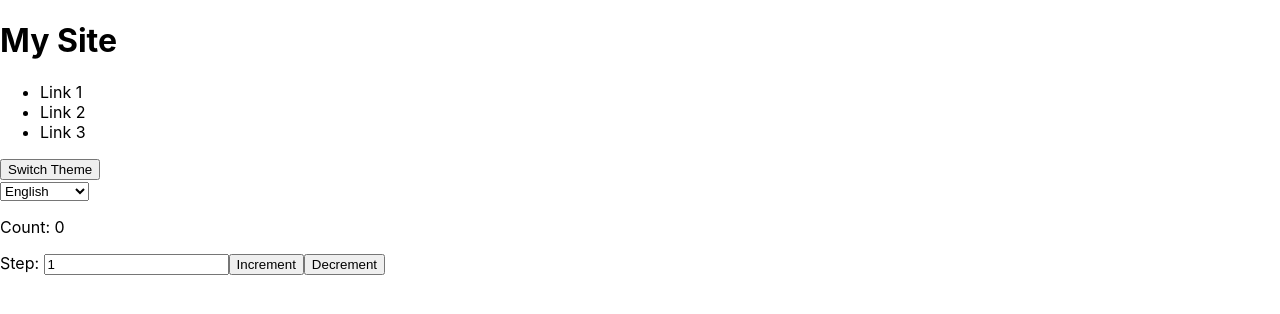
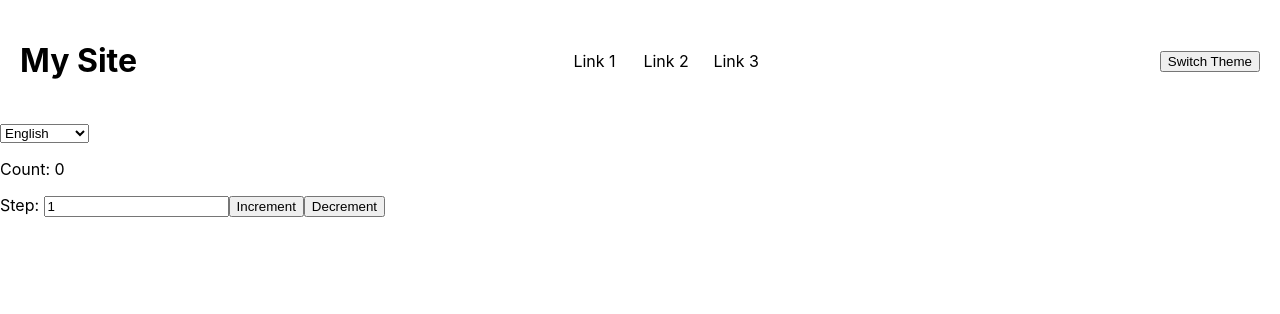
Before and after one commit to ONL-JS-FE2022-1/redux-toolkit, a React (Create React App) app: page / in a window 1280 px wide. Shown: the top 314 px of the page. Built offline with nearby package versions, Linux system fonts and the light colour scheme.

Commit message:
Add styles for Header

```diff
--- /dev/null
+++ b/src/components/Header/Header.module.scss
@@ -0,0 +1,17 @@
+.header {
+    display: flex;
+    justify-content: space-between;
+    align-items: center;
+    padding: 20px;
+}
+
+
+.navList {
+    display: flex;
+    justify-content: space-between;
+    list-style: none;
+    &Item {
+        margin: 0 10px;
+        min-width: 50px;
+    }
+}
--- a/src/components/Header/index.js
+++ b/src/components/Header/index.js
@@ -1,14 +1,15 @@
 import React from 'react';
+import styles from './Header.module.scss';
 
 const Header = () => {
     return (
-        <header>
+        <header className={styles.header}>
             <h1>My Site</h1>
             <nav>
-                <ul>
-                    <li>Link 1</li>
-                    <li>Link 2</li>
-                    <li>Link 3</li>
+                <ul className={styles.navList}>
+                    <li className={styles.navListItem}>Link 1</li>
+                    <li className={styles.navListItem}>Link 2</li>
+                    <li className={styles.navListItem}>Link 3</li>
                 </ul>
             </nav>
             <div>
```
